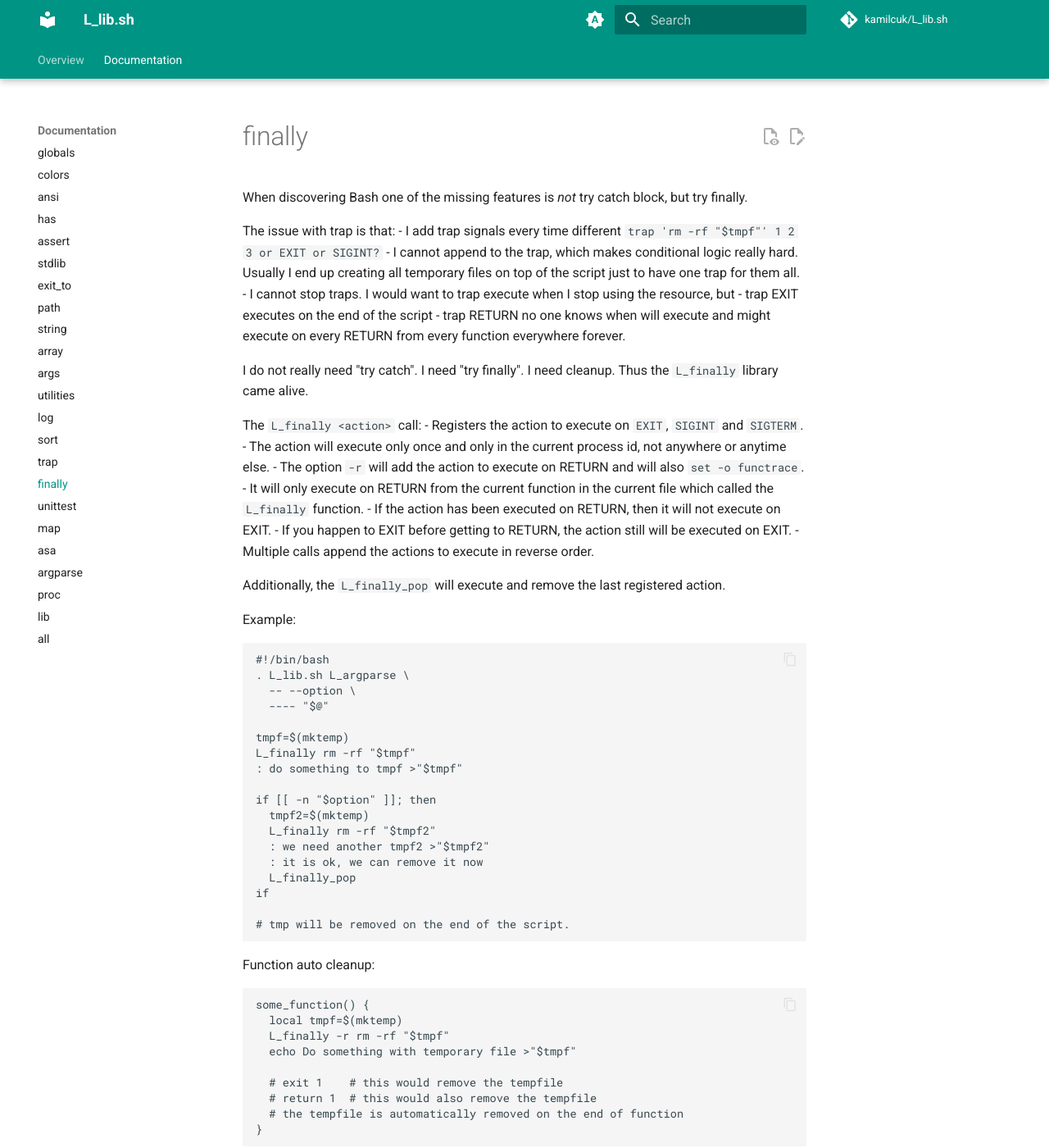
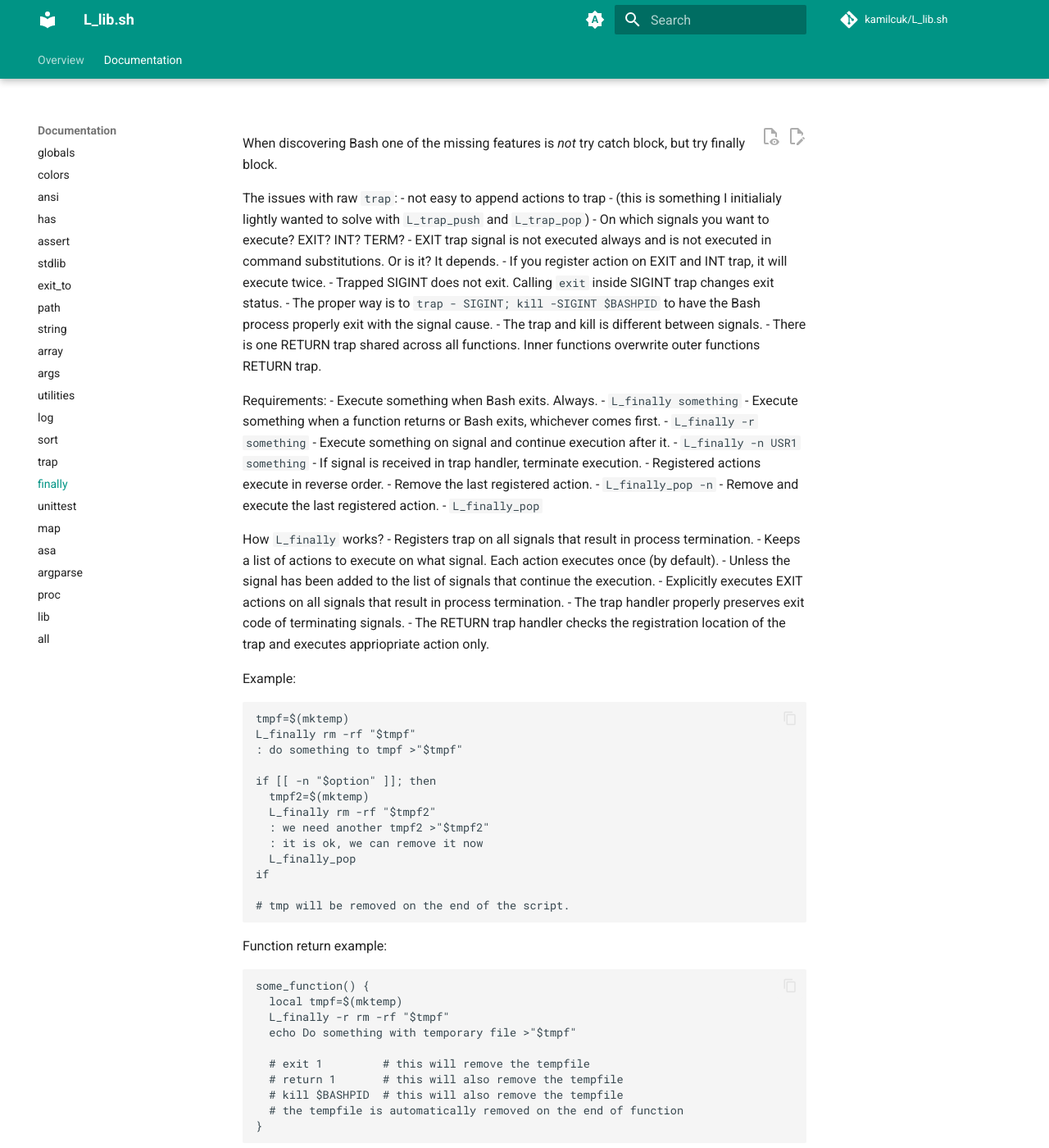
Before and after one commit to Kamilcuk/L_lib, an MkDocs documentation site: the page built from docs/section/finally.md, in a window 1280 px wide and 1400 px high. Shown: the whole window at 82% size. Built offline with MkDocs 1.6.1 and Material for MkDocs 9.7.7, drawn with Linux system fonts in a browser that asks for light colours; comment, search, counter and statistics services are not loaded; some of the changed text lies outside the part shown.

Commit message:
another finally implementation

````diff
--- a/docs/section/finally.md
+++ b/docs/section/finally.md
@@ -1,33 +1,41 @@
-When discovering Bash one of the missing features is _not_ try catch block, but try finally.
+When discovering Bash one of the missing features is _not_ try catch block, but try finally block.
 
-The issue with trap is that:
-  - I add trap signals every time different `trap 'rm -rf "$tmpf"' 1 2 3 or EXIT or SIGINT?`
-  - I cannot append to the trap, which makes conditional logic really hard.
-    Usually I end up creating all temporary files on top of the script just to have one trap for them all.
-  - I cannot stop traps. I would want to trap execute when I stop using the resource, but
-      - trap EXIT executes on the end of the script
-      - trap RETURN no one knows when will execute and might execute on every RETURN from every function everywhere forever.
+The issues with raw `trap`:
+  - not easy to append actions to trap
+    - (this is something I initialialy lightly wanted to solve with `L_trap_push` and `L_trap_pop`)
+  - On which signals you want to execute? EXIT? INT? TERM?
+  - EXIT trap signal is not executed always and is not executed in command substitutions. Or is it? It depends.
+  - If you register action on EXIT and INT trap, it will execute twice.
+    - Trapped SIGINT does not exit. Calling `exit` inside SIGINT trap changes exit status.
+    - The proper way is to `trap - SIGINT; kill -SIGINT $BASHPID` to have the Bash process properly exit with the signal cause.
+    - The trap and kill is different between signals.
+  - There is one RETURN trap shared across all functions. Inner functions overwrite outer functions RETURN trap.
 
-I do not really need "try catch". I need "try finally". I need cleanup. Thus the `L_finally` library came alive.
+Requirements:
+  - Execute something when Bash exits. Always.
+    - `L_finally something`
+  - Execute something when a function returns or Bash exits, whichever comes first.
+    - `L_finally -r something`
+  - Execute something on signal and continue execution after it.
+    - `L_finally -n USR1 something`
+  - If signal is received in trap handler, terminate execution.
+  - Registered actions execute in reverse order.
+  - Remove the last registered action.
+    - `L_finally_pop -n`
+  - Remove and execute the last registered action.
+    - `L_finally_pop`
 
-The `L_finally <action>` call:
-  - Registers the action to execute on `EXIT`, `SIGINT` and `SIGTERM`.
-  - The action will execute only once and only in the current process id, not anywhere or anytime else.
-  - The option `-r` will add the action to execute on RETURN and will also `set -o functrace`.
-      - It will only execute on RETURN from the current function in the current file which called the `L_finally` function.
-      - If the action has been executed on RETURN, then it will not execute on EXIT.
-      - If you happen to EXIT before getting to RETURN, the action still will be executed on EXIT.
-  - Multiple calls append the actions to execute in reverse order.
-
-Additionally, the `L_finally_pop` will execute and remove the last registered action.
+How `L_finally` works?
+  - Registers trap on all signals that result in process termination.
+  - Keeps a list of actions to execute on what signal. Each action executes once (by default).
+  - Unless the signal has been added to the list of signals that continue the execution.
+    - Explicitly executes EXIT actions on all signals that result in process termination.
+    - The trap handler properly preserves exit code of terminating signals.
+  - The RETURN trap handler checks the registration location of the trap and executes appriopriate action only.
 
 Example:
 
 ```
-#!/bin/bash
-. L_lib.sh L_argparse \
-  -- --option \
-  ---- "$@"
 
 tmpf=$(mktemp)
 L_finally rm -rf "$tmpf"
@@ -44,7 +52,7 @@ if
 # tmp will be removed on the end of the script.
 ```
 
-Function auto cleanup:
+Function return example:
 
 ```
 some_function() {
@@ -52,13 +60,23 @@ some_function() {
   L_finally -r rm -rf "$tmpf"
   echo Do something with temporary file >"$tmpf"
 
-  # exit 1    # this would remove the tempfile
-  # return 1  # this would also remove the tempfile
+  # exit 1         # this will remove the tempfile
+  # return 1       # this will also remove the tempfile
+  # kill $BASHPID  # this will also remove the tempfile
   # the tempfile is automatically removed on the end of function
 }
 ```
 
-The action will register itself to `EXIT` and signals. The idea is, that you should be able to still hook your own custom action.
+Custom action on signal:
 
+```
+increase_volume() { : your function to increase volume; }
+
+# kill -USR1 $BASHPID   # will terminate the process, default action
+L_finally -n USR1 increase_volume
+# kill -USR1 $BASHPID   # will increase volume and continue execution
+```
+
+# Generated documentation from source:
 
 ::: bin/L_lib.sh finally
````
Also changed, not shown: 2 other files.
